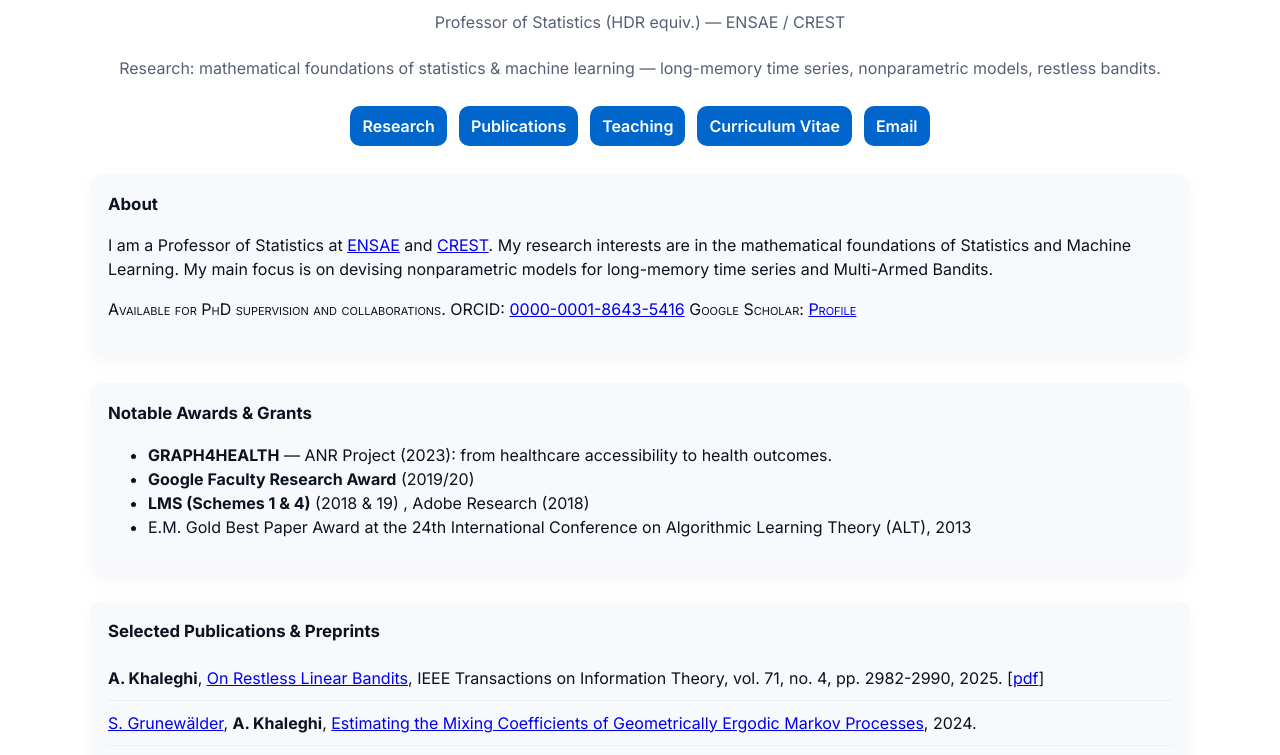
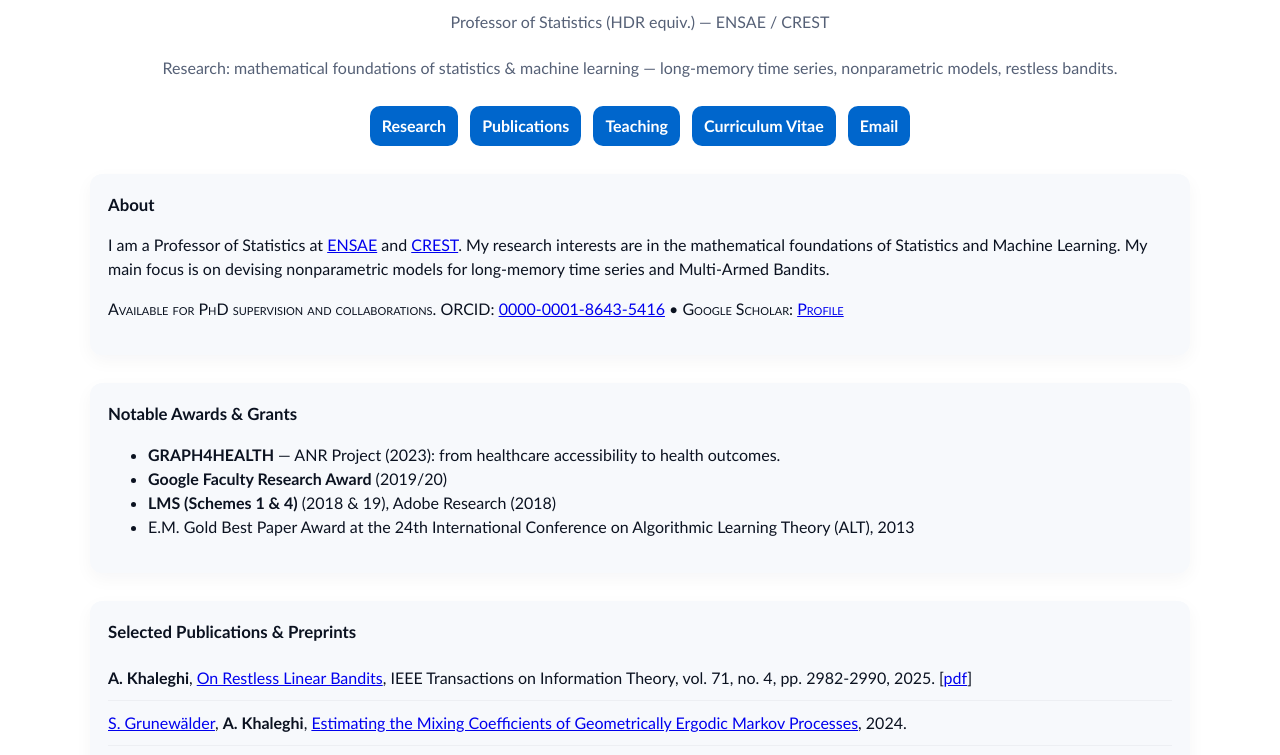
Before and after one commit to azalk/azalk.github.io, a plain HTML site: page index.html in a window 1280 px wide. Shown: the part 279-1034 px from the top of the page. Drawn offline with Linux system fonts and the light colour scheme.

Commit message:
Update index.html

```diff
--- a/index.html
+++ b/index.html
@@ -5,8 +5,6 @@
   <meta name="viewport" content="width=device-width,initial-scale=1">
   <title>Azadeh Khaleghi — Professor of Statistics</title>
   <meta name="description" content="Azadeh Khaleghi — Professor of Statistics at ENSAE - CREST, IP Paris. Research: mathematical foundations of statistics and machine learning, long-memory stationary ergodic and mixing processes, (restless) multi-armed bandits.">
-  <link rel="preconnect" href="https://fonts.gstatic.com" crossorigin>
-  <link href="https://fonts.googleapis.com/css2?family=Inter:wght@300;400;600;700&display=swap" rel="stylesheet">
   <style>
     :root{
       --bg:#ffffff; --text:#0b1220; --muted:#556076; --accent:#0066cc; --card:#f7f9fc;
@@ -15,9 +13,18 @@
     *{box-sizing:border-box}
     html,body{height:100%}
     body{
-      margin:0; font-family:Inter, system-ui, -apple-system, "Segoe UI", Roboto, "Helvetica Neue", Arial;
-      background:var(--bg); color:var(--text); line-height:1.5; -webkit-font-smoothing:antialiased;
-      padding:28px; display:flex; justify-content:center;
+      margin:0;
+      font-family: optima, verdana, futura, "lucida sans", arial, geneva, helvetica, sans-serif;
+      background:var(--bg);
+      color:var(--text);
+      line-height:1.5;
+      -webkit-font-smoothing:antialiased;
+      padding:28px;
+      display:flex;
+      justify-content:center;
+    }
+    h1, h2, h3, h4, h5, h6 {
+      font-family: optima, verdana, futura, "lucida sans", arial, geneva, helvetica, sans-serif;
     }
     .container{width:100%; max-width:var(--max-width)}
     header{display:flex; flex-direction:column; align-items:center; gap:16px}
@@ -64,7 +71,8 @@
       <section id="about" class="card">
         <div class="section-title"><h2>About</h2></div>
         <p itemprop="description">I am a Professor of Statistics at <a href="https://www.ensae.fr">ENSAE</a> and <a href="https://crest.science">CREST</a>. My research interests are in the mathematical foundations of Statistics and Machine Learning. My main focus is on devising nonparametric models for long-memory time series and Multi-Armed Bandits.</p>
-        <p class="small">Available for PhD supervision and collaborations. ORCID: <a href="https://orcid.org/0000-0001-8643-5416">0000-0001-8643-5416</a>
+        <p class="small">Available for PhD supervision and collaborations.
+        ORCID: <a href="https://orcid.org/0000-0001-8643-5416">0000-0001-8643-5416</a> •
         Google Scholar: <a href="https://scholar.google.co.uk/citations?user=VnTMs_EAAAAJ&hl=en" target="_blank">Profile</a></p>
       </section>
 
@@ -73,7 +81,7 @@
         <ul>
           <li><strong>GRAPH4HEALTH</strong> — ANR Project (2023): from healthcare accessibility to health outcomes.</li>
           <li><strong>Google Faculty Research Award</strong> (2019/20)</li>
-          <li><strong>LMS (Schemes 1 & 4)</strong> (2018 & 19) , Adobe Research (2018)</li>
+          <li><strong>LMS (Schemes 1 & 4)</strong> (2018 & 19), Adobe Research (2018)</li>
           <li>E.M. Gold Best Paper Award at the 24th International Conference on Algorithmic Learning Theory (ALT), 2013</li>
         </ul>
       </section>
@@ -81,7 +89,7 @@
       <section id="publications" class="card">
         <div class="section-title"><h2>Selected Publications & Preprints</h2></div>
         <ul class="pub-list">
-          <!-- FULL PUBLICATIONS LIST -->
+          <!-- FULL PUBLICATIONS LIST AS YOU PROVIDED -->
           <li><b>A. Khaleghi</b>, <a href="https://ieeexplore.ieee.org/document/10851303">On Restless Linear Bandits</a>, IEEE Transactions on Information Theory, vol. 71, no. 4, pp. 2982-2990, 2025. [<a href="Publications_files/RestlessLinMABs.pdf">pdf</a>]</li>
           <li><a href="https://grunewalder.blog">S. Grunewälder</a>, <b>A. Khaleghi</b>, <a href="http://arxiv.org/abs/2402.07296">Estimating the Mixing Coefficients of Geometrically Ergodic Markov Processes</a>, 2024.</li>
           <li><a href="https://www.lancaster.ac.uk/maths/people/gordon-blower">G. Blower</a>, <b>A. Khaleghi</b>, M. Kuchemann-Scales, <a href="https://doi.org/10.1063/5.0169792">Hasimoto frames and the Gibbs measure of periodic nonlinear Schrödinger Equation</a>, Journal of Mathematical Physics, vol. 65, issue 2, 2024. [<a href="Publications_files/HasimotoJMP.pdf">pdf</a>]</li>
@@ -99,6 +107,7 @@
         </ul>
       </section>
 
+      <!-- Remaining sections (Software, Dissertations, Teaching, Contact) unchanged -->
       <section class="card">
         <div class="section-title"><h2>Software & Code</h2></div>
         <li><b>A. Khaleghi</b>, L. Zierahn, <a href="https://cran.r-project.org/web/packages/RChest/index.html"><i>RChest</i></a> and <a href="https://pypi.org/project/PyChest/"><i>PyChest</i></a>: An <b>R</b> package available on CRAN, (respectively a <b>Python</b> Package available on PyPi) for locating distributional changes in piece-wise stationary timeseries with long-range dependencies, (2021).
@@ -133,7 +142,9 @@
         <div><strong>Email:</strong> <a href="mailto:azadeh.khaleghi@ensae.fr">azadeh.khaleghi@ensae.fr</a></div>
         <div><strong>Address:</strong> ENSAE — 5 avenue Henry Le Chatelier, 91120 Palaiseau, France</div>
         <div><a href="https://scholar.google.co.uk/citations?user=VnTMs_EAAAAJ&hl=en">Google Scholar</a> • <a href="https://orcid.org/0000-0001-8643-5416">ORCID</a></div>
+        <div><a href="CV.pdf" target="_blank">Download CV (PDF)</a></div>
       </section>
+
     </main>
 
     <footer>
```
